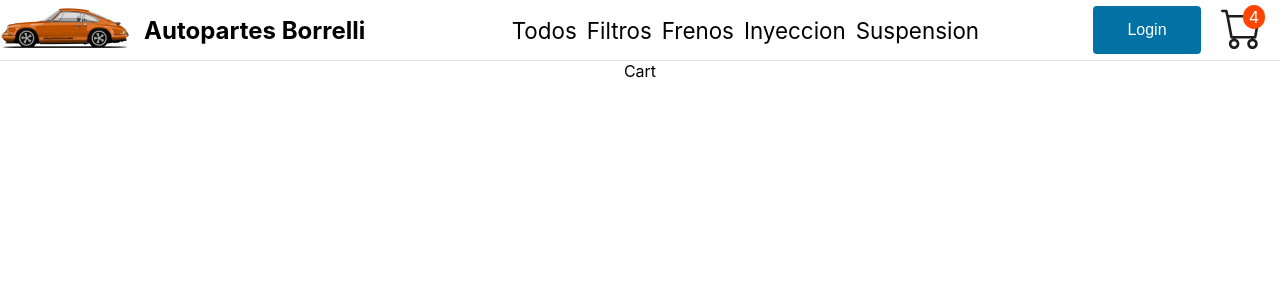
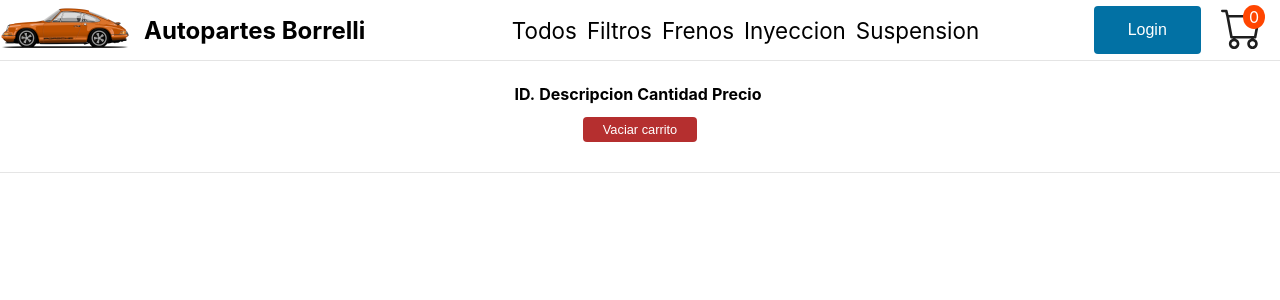
Before and after one commit to ngborrelli/Autopartes-Borrelli, a React (Create React App) app: page /cart in a window 1280 px wide. Shown: the top 300 px of the page. Built offline with nearby package versions, Linux system fonts and the light colour scheme.

Commit message:
Cart Context

```diff
--- a/src/App.js
+++ b/src/App.js
@@ -1,12 +1,14 @@
 import AppRouter from './app/AppRouter';
 import './App.css';
+import Provider, { CartContext } from './app/CartContext';
 
 function App() {
   return (
-    <div className="App">
-      <AppRouter />
-
-    </div>
+    <Provider>
+      <div className="App">
+        <AppRouter />
+      </div>
+    </Provider>
   );
 }
 
--- /dev/null
+++ b/src/app/CartContext.js
@@ -0,0 +1,26 @@
+import React from 'react';
+import {createContext,useState} from 'react';
+
+const Provider = ( { children } ) => {
+
+    const [items, setItems] = useState([]);
+
+    const addItem = (newItem, quantity) => {
+        !items.find(item => item.id === newItem.id) && setItems([...items, newItem]);
+    };
+
+    const removeItem = id => setItems(items.filter(item => item.id !== id));
+
+    const clearItems = () => setItems([]);
+
+    const isInCart = (id) => items.find(item => item.id === id) ? true : false;
+
+    return (
+        <CartContext.Provider value={{items, addItem, removeItem, clearItems, isInCart}}>
+            { children }
+        </CartContext.Provider>
+    );
+}
+
+export default Provider
+export const CartContext = createContext();
--- a/src/assets/css/estilos.css
+++ b/src/assets/css/estilos.css
@@ -97,10 +97,6 @@
     font-weight: bold;
 }
 
-.itemList {
-
-}
-
 .articulo {
     display: flex;
     justify-content: space-between;
@@ -192,3 +188,40 @@
     padding: 5px 20px;
     cursor: pointer;
 }
+
+.tablaCarrito {
+    margin: 0 auto;
+}
+
+.tablaCarrito td {
+    padding: 20px;
+}
+
+.divTablaCarrito {
+    padding: 20px;
+    border-bottom: 1px solid rgb(229, 229, 229);
+}
+
+.botonQuitar {
+    text-decoration: none;
+    font-size: 0.8rem;
+    margin: 10px;
+    background-color: #797979;
+    border: none;
+    border-radius: 4px;
+    color: white;
+    padding: 5px 20px;
+    cursor: pointer;
+}
+
+.botonVaciar {
+    text-decoration: none;
+    font-size: 0.8rem;
+    margin: 10px;
+    background-color: #b52f2f;
+    border: none;
+    border-radius: 4px;
+    color: white;
+    padding: 5px 20px;
+    cursor: pointer;
+}
--- a/src/components/Cart.js
+++ b/src/components/Cart.js
@@ -1,8 +1,62 @@
 import React from 'react'
+import { useContext } from 'react';
+import { CartContext } from '../app/CartContext';
+
 
 const Cart = () => {
+
+  const { items, addItem, removeItem, clearItems } = useContext(CartContext);
+
   return (
-    <div>Cart</div>
+    <div className="divTablaCarrito" key="1">
+      <table className="tablaCarrito">
+        <thead>
+          <tr>
+            <th>
+              ID.
+            </th>
+            <th>
+              Descripcion
+            </th>
+            <th>
+              Cantidad
+            </th>
+            <th>
+              Precio
+            </th>
+            <th>
+
+            </th>
+          </tr>
+        </thead>
+        <tbody>
+
+          {
+            items.map( (item, i) =>
+                <tr>
+                  <td>
+                    {item.id}
+                  </td>
+                  <td>
+                    {item.titulo}
+                  </td>
+                  <td>
+                    {item.cantidad}
+                  </td>
+                  <td>
+                    {item.precio}
+                  </td>
+                  <td>
+                    <button className="botonQuitar" key={i} onClick={ () => removeItem(item.id) }>Quitar</button>
+                  </td>
+                </tr>
+            )
+          }
+
+        </tbody>
+      </table>
+      <button className="botonVaciar" onClick={ () => clearItems() } >Vaciar carrito</button>
+    </div>
   )
 }
 
--- a/src/components/CartWidget.js
+++ b/src/components/CartWidget.js
@@ -1,12 +1,16 @@
 import React from 'react';
-import estilos from '../assets/css/estilos.css';
+import { useContext } from 'react';
 import carrito from '../assets/images/cart.svg';
+import { CartContext } from '../app/CartContext';
 
 const CartWidget = () => {
+
+  const { items, addItem, removeItem, clearItems } = useContext(CartContext);
+
   return (
     <div className="carrito">
         <img src={carrito} alt="CartWidget"></img>
-        <span id="contadorCarrito">4</span>
+        <span id="contadorCarrito">{items.length}</span>
     </div>
   )
 }
--- a/src/components/Item.js
+++ b/src/components/Item.js
@@ -1,5 +1,4 @@
 import React from 'react'
-import ItemCount from './ItemCount';
 import imagen from '../assets/images/2_1.jpg';
 import { Link } from 'react-router-dom';
 
--- a/src/components/ItemCount.js
+++ b/src/components/ItemCount.js
@@ -1,5 +1,4 @@
 import React, { Component, useState } from 'react';
-import estilos from '../assets/css/estilos.css';
 
 const ItemCount = (prop) => {
 
@@ -19,7 +18,6 @@ const ItemCount = (prop) => {
         }
         else {
             if (cantidad > 0) {
-                console.log("Se agregaron " + cantidad + " items");
                 prop.onAdd(cantidad);
             }
         }
--- a/src/components/ItemDetail.js
+++ b/src/components/ItemDetail.js
@@ -1,22 +1,25 @@
-import React, { useState } from 'react';
+import React, { useState, useContext } from 'react';
 import ItemCount from './ItemCount';
 import foto from '../assets/images/1_1grande.jpg';
 import { Link } from 'react-router-dom';
+import { CartContext } from '../app/CartContext';
 
 const ItemDetail = (prop) => {
+
+    const { items, addItem, removeItem, clearItems } = useContext(CartContext);
 
     const [cantidad, setCantidad] = useState(0);
 
     const sumar = (cant) => {
         setCantidad(cant);
-        console.log("Sumamos " + cantidad);
+        addItem( { id : prop.id, titulo: prop.titulo, precio : prop.precio, cantidad : cant })
     }
 
     return (
 
     <article className="articuloDetalle">
         <div className="cajaImg">
-            <img src={foto} />
+            <img src={foto} alt="Foto item"/>
         </div>
 
         <div className="agrupador">
@@ -43,7 +46,7 @@ const ItemDetail = (prop) => {
             </div>
             {
 
-                cantidad == 0 ?
+                cantidad === 0 ?
                     <div className="contadorCarrito">
                         <ItemCount id={prop.id} stock={prop.stock} onAdd={sumar}/>
                     </div>
--- a/src/components/NavBar.js
+++ b/src/components/NavBar.js
@@ -1,5 +1,4 @@
 import { React, useState, useEffect } from 'react';
-import estilos from '../assets/css/estilos.css';
 import logo from '../assets/images/porsche.png';
 import CartWidget from './CartWidget';
 import { Link } from 'react-router-dom';
```
